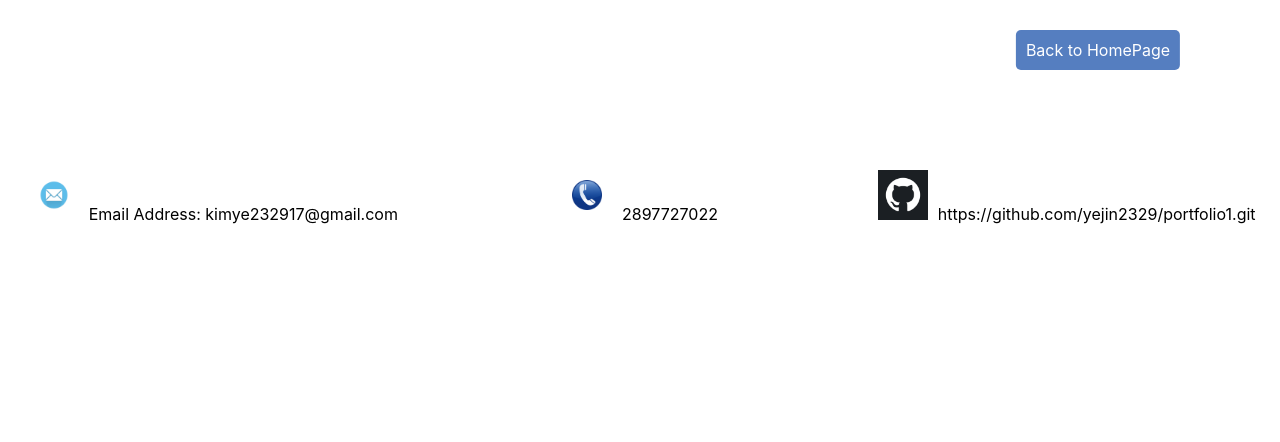
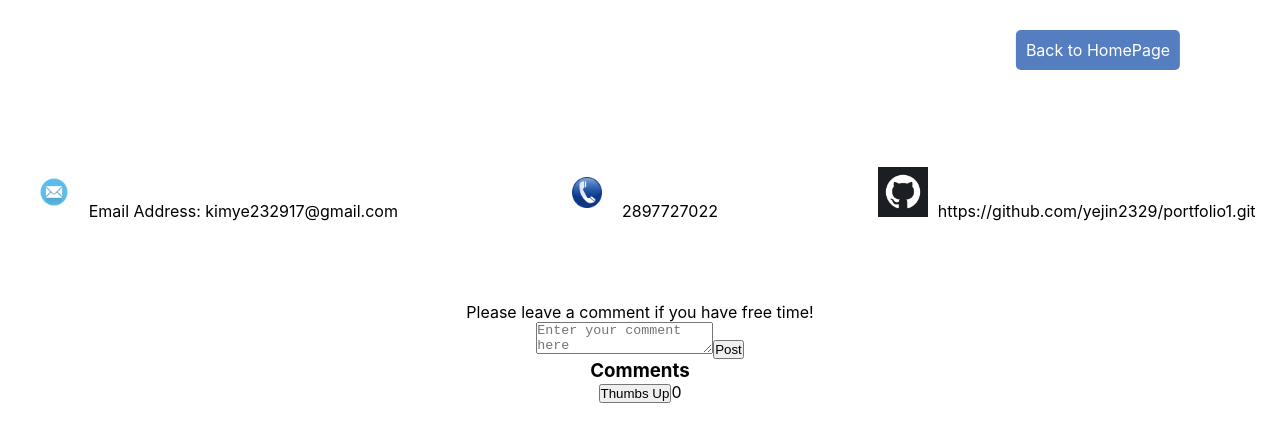
Before and after one commit to yejin2329/portfolio1, a React (Create React App) app: page /contact in a window 1280 px wide. Shown: the top 442 px of the page. Built offline with nearby package versions, Linux system fonts and the light colour scheme.

Commit message:
Add comment section

```diff
--- a/src/pages/Contact.js
+++ b/src/pages/Contact.js
@@ -1,11 +1,40 @@
-import React from "react";
+import React, {useState} from "react";
 import {Link} from "react-router-dom";
 import phoneIcon from "../images/mobile.png";
 import emailIcon from "../images/email.png";
 import githubIcon from "../images/github.png";
 
 const ContactPage=()=>{
-    return (
+
+        const [comment, setComment]=useState("");
+        const [comments, setComments]=useState([]);
+
+        const [thumbsUpCount, setThumbsUpCount]=useState(0);
+
+        const handleCommentChange=(e)=>{
+            setComment(e.target.value);
+        }
+
+        const handleCommentSubmit=(e)=>{
+            e.preventDefault(); //to prevent form from submit
+
+            if(comment.trim()!==""){
+                setComments([...comments, comment]);
+                setComment("");
+            }
+        }
+
+        const handleDeleteComment=(index)=>{
+            const newComments=[...comments];
+            newComments.splice(index,1);
+            setComments(newComments);
+        }
+
+        const handleThumbsUpClick=()=>{
+            setThumbsUpCount(thumbsUpCount+1);
+        }
+
+    return(
         <div className="contact-container">
             <Link to="/" className="back-button">Back to HomePage</Link>
     <div className="contact">
@@ -25,6 +54,35 @@ const ContactPage=()=>{
         <img src={githubIcon} alt="gitHub" className="gitHub"/>
                 https://github.com/yejin2329/portfolio1.git</div>
     </div>
+
+    <div className="review">
+        <div className="leave-comments">
+            Please leave a comment if you have free time!
+            <form onSubmit={handleCommentSubmit}>
+            <textarea value={comment}
+            onChange={handleCommentChange}
+            placeholder="Enter your comment here"
+            />
+            <button type="submit">Post</button>
+            </form>
+
+            <div className="comment-post">
+                <h3>Comments</h3>
+                <ul>
+                    {comments.map((comment, index)=>(
+                        <li key={index}>
+                            {comment}
+                            <button onClickCapture={()=>handleDeleteComment(index)}>
+                                Delete
+                            </button>
+                            </li>
+                    ))}
+                </ul>
+            </div>
+            <button onClick={handleThumbsUpClick}>Thumbs Up</button>
+            <span>{thumbsUpCount}</span>
+        </div>
+    </div>
     </div>
     )
 }
```
